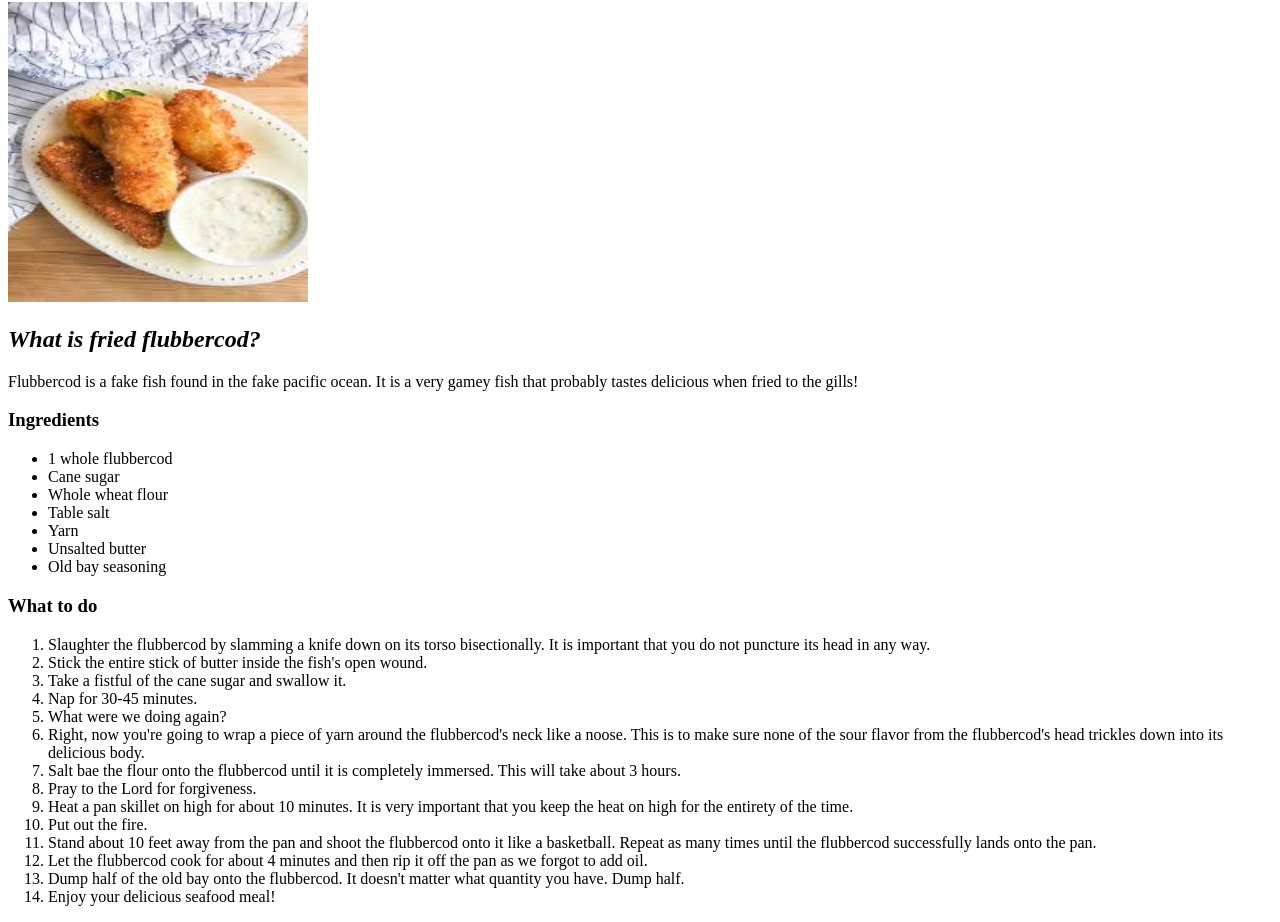
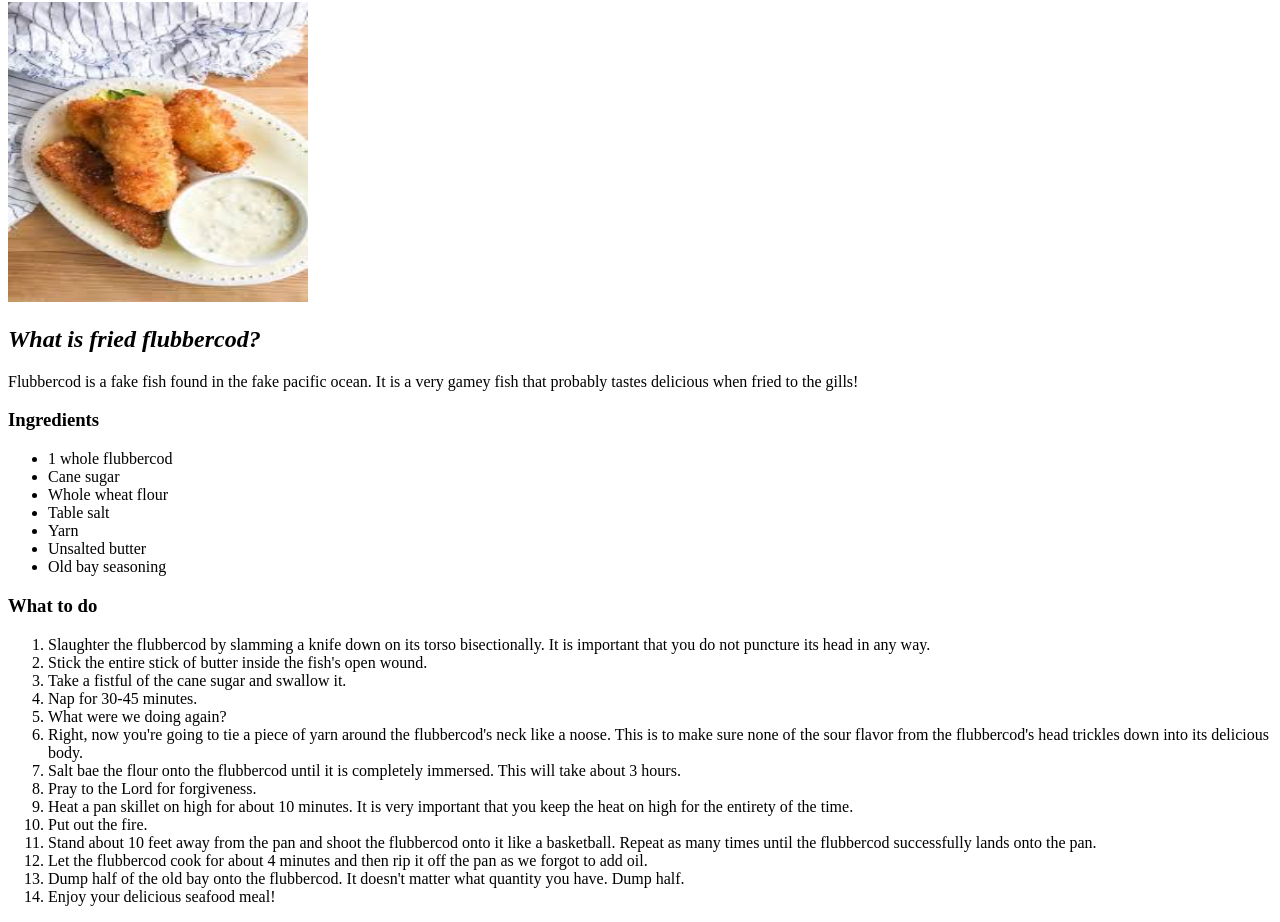
Before and after one commit to joolee92/odin-recipes, a plain HTML site: page recipes/flubbercod.html in a window 1280 px wide. Shown: the part 78-1000 px from the top of the page. Drawn offline with Linux system fonts and the light colour scheme.

Commit message:
Edit step 6 for Fried Flubbercod recipe
Changed the word "wrap" to "tie" in step 6 to better describe how you're
supposed to get the piece of yarn around the flubbercod's neck.

```diff
--- a/recipes/flubbercod.html
+++ b/recipes/flubbercod.html
@@ -30,7 +30,7 @@
 		<li>Take a fistful of the cane sugar and swallow it.</li>
 		<li>Nap for 30-45 minutes.</li>
 		<li>What were we doing again?</li>
-		<li>Right, now you're going to wrap a piece of yarn around the flubbercod's neck like a noose. This is
+		<li>Right, now you're going to tie a piece of yarn around the flubbercod's neck like a noose. This is
 			to make sure none of the sour flavor from the flubbercod's head trickles down into its delicious
 			body.</li>
 		<li>Salt bae the flour onto the flubbercod until it is completely immersed. This will take about 3
```
